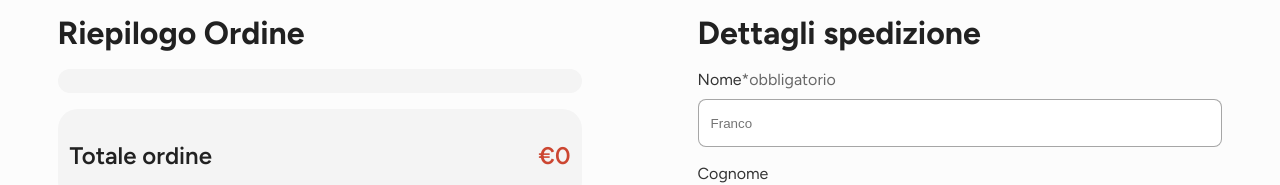
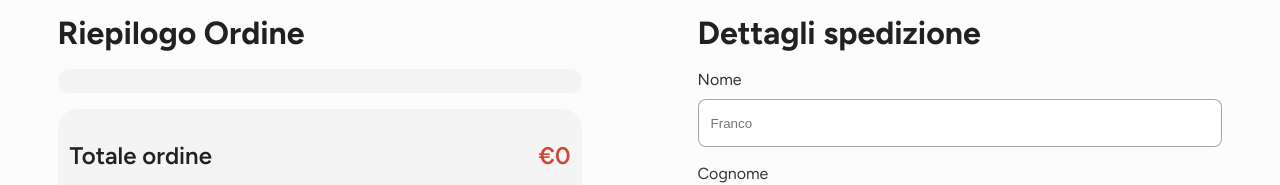
Before and after one commit to lorenzoferrante97/scarpe_diem, a React (Vite) app in the folder frontend/: page /checkout in a window 1280 px wide. Shown: the part 287-472 px from the top of the page. Built offline with nearby package versions, Linux system fonts and the light colour scheme; no server answers.

Commit message:
fix: form

```diff
--- a/frontend/src/pages/Checkout.jsx
+++ b/frontend/src/pages/Checkout.jsx
@@ -299,7 +299,6 @@ export default function Checkout() {
                 <div className="checkout-form-box">
                   <div>
                     <label htmlFor="name">Nome</label>
-                    <span>*obbligatorio</span>
                   </div>
                   <input type="text" name="name" placeholder="Franco" className="checkout-form-input" onChange={handleInputChange} />
                   {errorName ? <FormError errorText={errorName} /> : null}
```
